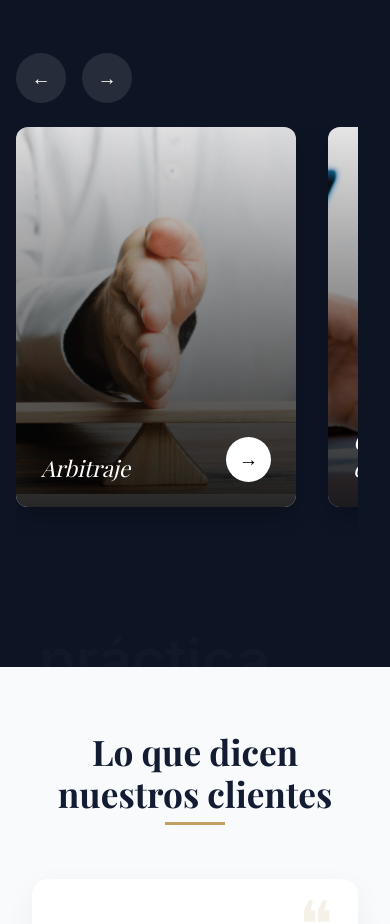
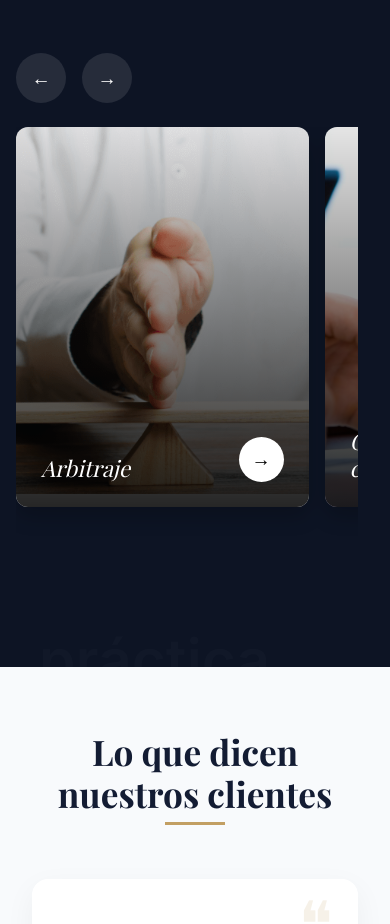
Before and after one commit to PepsiMan18/QuintanaQuinde, a React (Vite) app: page / in a window 390 px wide. Shown: the part 5005-5929 px from the top of the page. Built offline with nearby package versions, Linux system fonts and the light colour scheme; a web font is replaced by a local one.

Commit message:
style: adjust mobile services carousel card width to peek next card

```diff
--- a/src/App.css
+++ b/src/App.css
@@ -1504,8 +1504,14 @@
     width: 100%;
   }
 
+  .services-carousel {
+    gap: 1rem; /* Reducimos el espacio entre tarjetas en móviles */
+  }
+
   .service-card-new {
-    min-width: 280px;
+    flex: 0 0 75vw; /* Hace que la tarjeta ocupe el 75% del ancho, permitiendo que la siguiente "asome" */
+    min-width: 260px; /* Asegura un ancho mínimo en pantallas ultra pequeñas */
+    max-width: 320px; /* Evita que crezca demasiado en pantallas medianas/tablets */
   }
 
   .service-card-content h3 {
```
